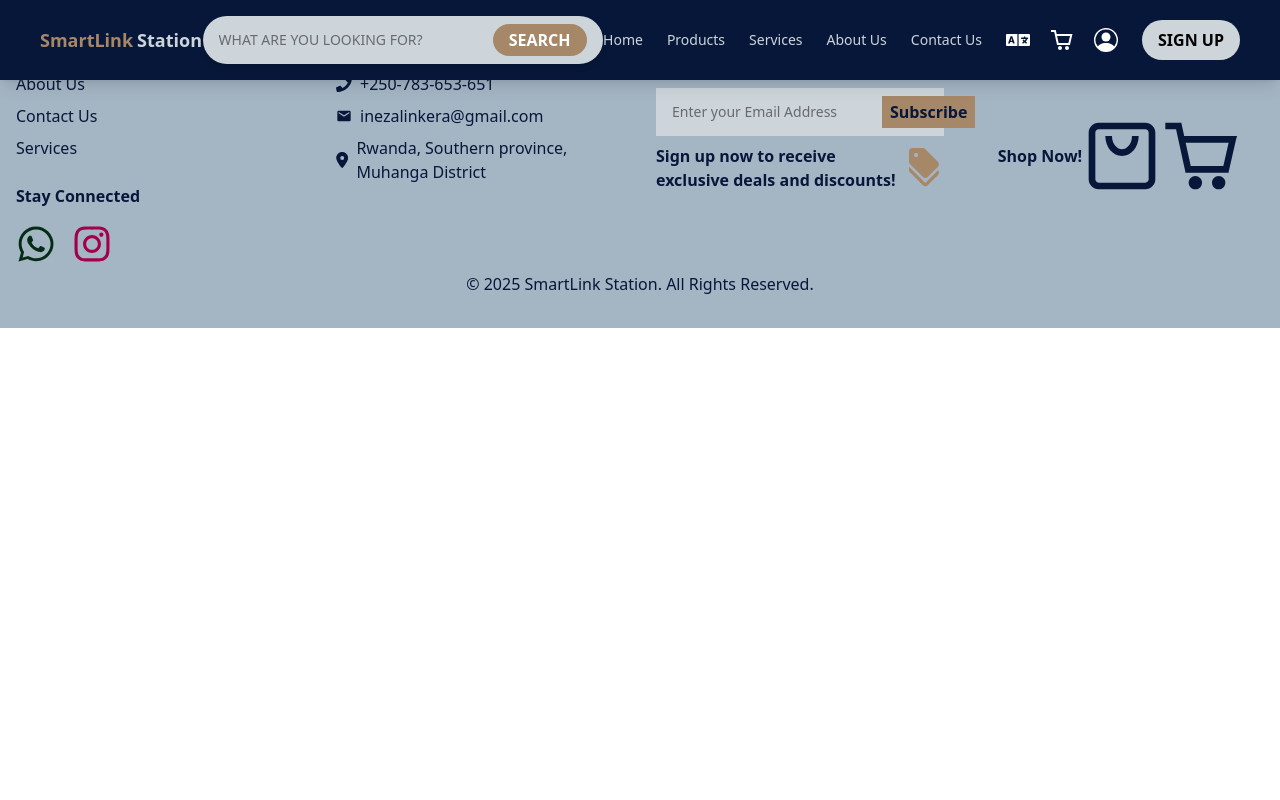
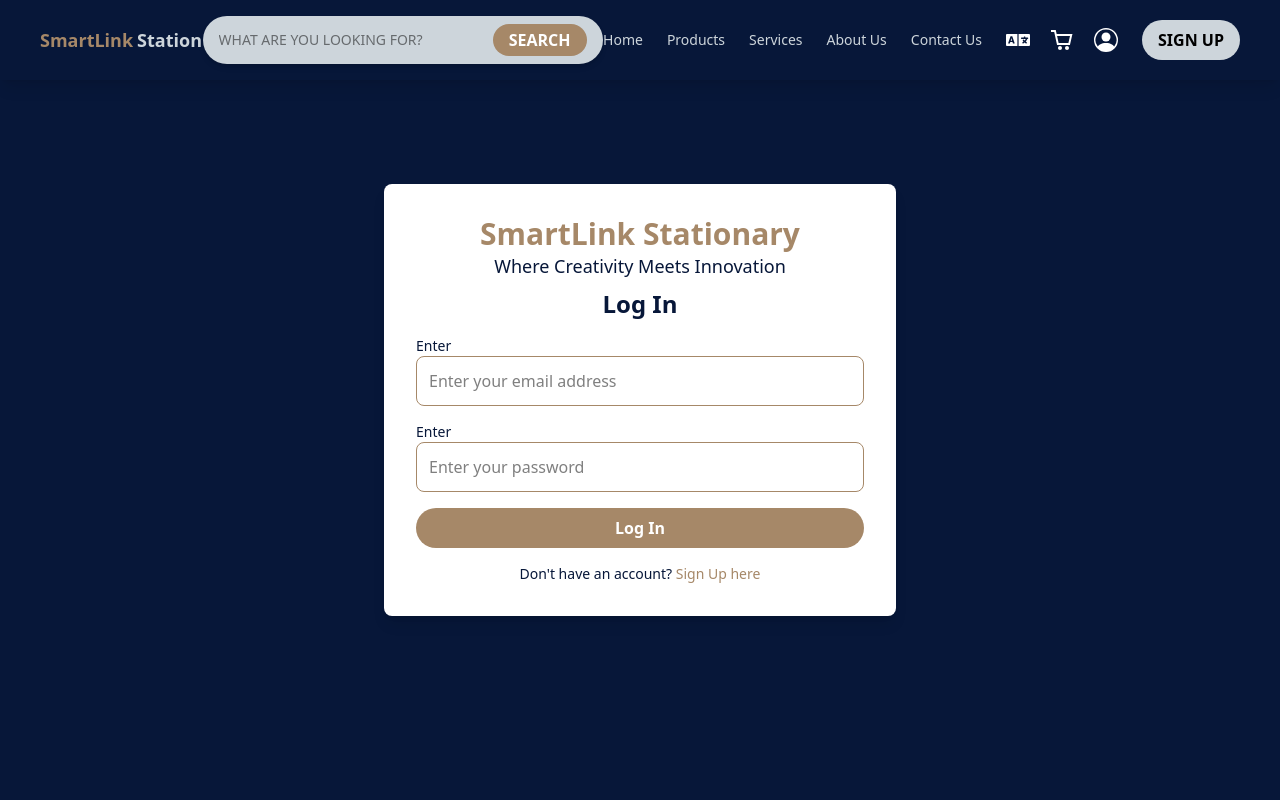
Before and after one commit to linkerAlx/smartlink_stationary, a React (Vite) app: page /loginpg in a window 1280 px wide. Shown: the top 800 px of the page. Built offline with nearby package versions, Linux system fonts and the light colour scheme.

Commit message:
login and signup pg

```diff
--- a/src/App.jsx
+++ b/src/App.jsx
@@ -6,6 +6,8 @@ import Aboutpage from "./pages/Aboutpage";
 import Contactpage from "./pages/Contactpage";
 import Productspage from "./pages/Productspage";
 import Footer from "./Components/Footer";
+import LoginPage from "./pages/Loginpage";
+import Signuppage from "./pages/Signuppage";
 
 function App() {
   return (
@@ -16,6 +18,8 @@ function App() {
         <Route path="/aboutpg" element={<Aboutpage />} />
         <Route path="/contactpg" element={<Contactpage />} />
         <Route path="/productpg" element={<Productspage />} />
+        <Route path="/loginpg" element={<LoginPage/>} />
+        <Route path="/signuppg" element={<Signuppage/>} />
       </Routes>
       <Footer/>
       </div>
--- a/src/Components/Homepg.jsx
+++ b/src/Components/Homepg.jsx
@@ -52,11 +52,11 @@ const Homepg = () => {
       </div>
 
       {/* Top Picks */}
-      <div className="mt-10">
+      <div className="mt-10 ">
         <h2 className="text-xl font-semibold text-[#071739] mb-4">
           <span className="text-[#A68868]">Top </span>Picks
         </h2>
-        <div className="grid grid-cols-1 sm:grid-cols-2 md:grid-cols-3 lg:grid-cols-4 gap-6">
+        <div className="grid grid-cols-1  m-auto sm:grid-cols-2 md:grid-cols-3 lg:grid-cols-4 gap-6">
           {products.map((product) => (
             <ProductCards key={product.id} product={product} />
           ))}
--- a/src/Components/Navbar.jsx
+++ b/src/Components/Navbar.jsx
@@ -2,6 +2,7 @@ import { useState } from "react";
 import { FaLanguage, FaBars, FaTimes, FaHome } from "react-icons/fa";
 import { BsPersonCircle } from "react-icons/bs";
 import { CgShoppingCart } from "react-icons/cg";
+import { Link } from "react-router-dom"; // Import Link
 import { navLinks } from "../Constants";
 
 const Navbar = () => {
@@ -47,10 +48,12 @@ const Navbar = () => {
             <BsPersonCircle className="hover:text-[#A68868] transition cursor-pointer" />
           </div>
 
-          {/* Sign Up Button */}
+          {/* Sign Up Button (Link to Sign Up Page) */}
+          <Link to="/signuppg">
             <button className="bg-[#CDD5DB] text-black font-bold px-4 py-2 rounded-full hover:bg-[#B5C1C8] transition">
               SIGN UP
             </button>
+          </Link>
         </div>
 
         {/* Hamburger Menu for Small Screens */}
@@ -69,7 +72,6 @@ const Navbar = () => {
               {link.title}
             </a>
           ))}
-
         </div>
       )}
 
@@ -79,7 +81,6 @@ const Navbar = () => {
         <FaLanguage className="text-2xl hover:text-[#A68868] transition cursor-pointer" />
         <CgShoppingCart className="text-2xl hover:text-[#A68868] transition cursor-pointer" />
         <BsPersonCircle className="text-2xl hover:text-[#A68868] transition cursor-pointer" />
-
       </div>
     </nav>
   );
--- a/src/Constants/index.jsx
+++ b/src/Constants/index.jsx
@@ -151,6 +151,16 @@ export const TeamMember = ({ name, role }) => (
     <p className="text-gray-400 text-sm">{role}</p>
   </div>
 </div>
+);
+// FormFields.js
 
+export const SIGNUP_FIELDS = [
+  { name: 'name', type: 'text', placeholder: 'Enter your full name' },
+  { name: 'email', type: 'email', placeholder: 'Enter your email address' },
+  { name: 'password', type: 'password', placeholder: 'Enter your password' }
+];
 
-);
+export const LOGIN_FIELDS = [
+  { name: 'email', type: 'email', placeholder: 'Enter your email address' },
+  { name: 'password', type: 'password', placeholder: 'Enter your password' }
+];
--- /dev/null
+++ b/src/pages/Loginpage.jsx
@@ -0,0 +1,69 @@
+// Loginpage.js
+import React, { useState } from 'react';
+import { LOGIN_FIELDS } from '../Constants';
+import { Link } from 'react-router-dom'; // Import Link for navigation to Sign Up page
+
+const Loginpage = () => {
+  const [formData, setFormData] = useState({
+    email: '',
+    password: ''
+  });
+
+  const handleChange = (e) => {
+    const { name, value } = e.target;
+    setFormData({ ...formData, [name]: value });
+  };
+
+  const handleSubmit = (e) => {
+    e.preventDefault();
+    console.log(formData);
+    // Handle backend authentication here
+  };
+
+  return (
+    <div className="min-h-screen flex items-center justify-center bg-[#071739] py-6 px-4">
+      <div className="bg-white p-8 rounded-lg shadow-lg w-full max-w-lg sm:w-full md:w-3/4 lg:w-1/2">
+        {/* SmartLink Stationary Title */}
+        <div className="text-center mb-2">
+          <h1 className="text-3xl font-extrabold text-[#A68868]">SmartLink Stationary</h1>
+          <p className="text-lg font-light text-[#071739]">Where Creativity Meets Innovation</p>
+        </div>
+
+        <h2 className="text-2xl font-bold text-center mb-4 text-[#071739]">Log In</h2>
+
+        {/* Login Form */}
+        <form onSubmit={handleSubmit}>
+          {LOGIN_FIELDS.map((field) => (
+            <div key={field.name} className="mb-4">
+              <label className="block text-sm font-medium text-[#071739]">{field.placeholder.split(' ')[0]}</label>
+              <input
+                type={field.type}
+                name={field.name}
+                value={formData[field.name]}
+                onChange={handleChange}
+                placeholder={field.placeholder}
+                className="w-full p-3 border border-[#A68868] rounded-lg text-black focus:outline-none focus:ring-2 focus:ring-[#A68868] transition-all duration-300"
+                required
+              />
+            </div>
+          ))}
+          <button type="submit" className="w-full bg-[#A68868] text-white font-bold py-2 px-4 rounded-full hover:bg-[#8f725a] transition-all duration-300">
+            Log In
+          </button>
+        </form>
+
+        {/* Sign Up Option Link */}
+        <div className="mt-4 text-center">
+          <p className="text-sm text-[#071739]">
+            Don't have an account?{' '}
+            <Link to="/signuppg" className="text-[#A68868] hover:underline">
+              Sign Up here
+            </Link>
+          </p>
+        </div>
+      </div>
+    </div>
+  );
+};
+
+export default Loginpage;
--- /dev/null
+++ b/src/pages/Signuppage.jsx
@@ -0,0 +1,70 @@
+// Signuppage.js
+import React, { useState } from 'react';
+import { SIGNUP_FIELDS } from '../Constants';
+import { Link } from 'react-router-dom'; // Make sure to import Link for navigation
+
+const Signuppage = () => {
+  const [formData, setFormData] = useState({
+    name: '',
+    email: '',
+    password: ''
+  });
+
+  const handleChange = (e) => {
+    const { name, value } = e.target;
+    setFormData({ ...formData, [name]: value });
+  };
+
+  const handleSubmit = (e) => {
+    e.preventDefault();
+    console.log(formData);
+    // Handle backend submission here
+  };
+
+  return (
+    <div className="min-h-screen flex items-center justify-center bg-[#071739] py-6 px-4  mt-16">
+      <div className="bg-white p-8 rounded-lg shadow-lg w-full max-w-lg sm:w-full md:w-3/4 lg:w-1/2">
+        {/* SmartLink Stationary Title */}
+        <div className="text-center mb-2">
+          <h1 className="text-3xl font-extrabold text-[#A68868]">SmartLink Stationary</h1>
+          <p className="text-lg font-light text-[#071739]">Where Creativity Meets Innovation</p>
+        </div>
+
+        <h2 className="text-2xl font-bold text-center mb-4 text-[#071739]">Sign Up</h2>
+
+        {/* Sign-up form */}
+        <form onSubmit={handleSubmit}>
+          {SIGNUP_FIELDS.map((field) => (
+            <div key={field.name} className="mb-4">
+              <label className="block text-sm font-medium text-[#071739]">{field.placeholder.split(' ')[0]}</label>
+              <input
+                type={field.type}
+                name={field.name}
+                value={formData[field.name]}
+                onChange={handleChange}
+                placeholder={field.placeholder}
+                className="w-full p-3 border border-[#A68868] rounded-lg text-black focus:outline-none focus:ring-2 focus:ring-[#A68868] transition-all duration-300"
+                required
+              />
+            </div>
+          ))}
+          <button type="submit" className="w-full bg-[#A68868] text-white font-bold py-2 px-4 rounded-full hover:bg-[#8f725a] transition-all duration-300">
+            Sign Up
+          </button>
+        </form>
+
+        {/* Login Option Link */}
+        <div className="mt-4 text-center">
+          <p className="text-sm text-[#071739]">
+            Already have an account?{' '}
+            <Link to="/loginpg" className="text-[#A68868] hover:underline">
+              Login here
+            </Link>
+          </p>
+        </div>
+      </div>
+    </div>
+  );
+};
+
+export default Signuppage;
```
Lines whose indentation alone changed are shown as unchanged.
